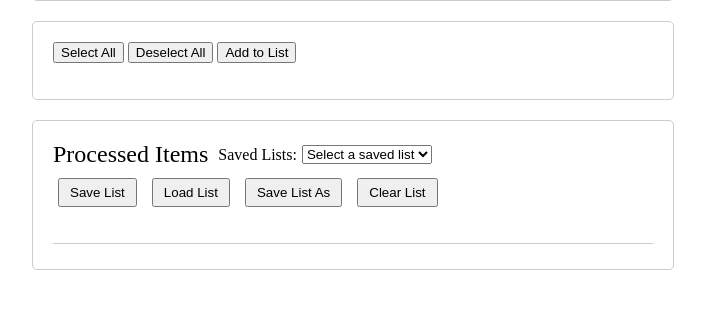
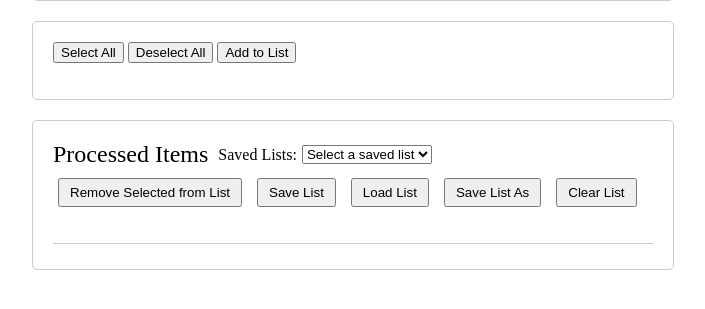
Before and after one commit to hitch-co/Kraken-Flix-Finder, a Python web app: template templates/index.html in a window 1280 px wide. Shown: the part 313-622 px from the top of the page, without its empty margins (287-992 px from the left). Run offline with Jinja, Linux system fonts and the light colour scheme; the template is opened without the code that fills it, so the values that code supplies are empty.

Commit message:
removeSelectedFromProcessedList() tested and implemented

```diff
--- a/static/css/search_page.css
+++ b/static/css/search_page.css
@@ -108,7 +108,7 @@ body {
     gap: 5px;
 }
 
-#saveListBtn, #loadListBtn, #saveAsListBtn, #clearListBtn {
+#saveListBtn, #loadListBtn, #saveAsListBtn, #clearListBtn, #removeFromListBtn {
     padding: 5px 10px; /* Adjust padding as needed */
     margin-left: 5px; /* Add some space between buttons */
 }
--- a/templates/index.html
+++ b/templates/index.html
@@ -74,7 +74,7 @@
 
         <!-- Group for the buttons -->
         <div class="processed-header-buttons">
-            <!-- <button id="saveListBtn" onclick="removeSelectedFromList()">Save List</button> -->
+            <button id="removeFromListBtn" onclick="removeSelectedFromProcessedList()">Remove Selected from List</button>
             <button id="saveListBtn" onclick="saveUpdatedList()">Save List</button>
             <button id="loadListBtn" onclick="fetchAndDisplayListItems()">Load List</button>
             <button id="saveAsListBtn" onclick="saveListAs()">Save List As</button>
@@ -449,6 +449,41 @@
         });
     }
 
+    function removeSelectedFromProcessedList() {
+    // Find all checkboxes in the processed list
+    var checkboxes = document.querySelectorAll('#processed-list input[type="checkbox"]');
+
+    // Filter out the checked ones and map to their corresponding idMovie
+    var checkedIds = Array.from(checkboxes)
+        .filter(checkbox => checkbox.checked)
+        .map(checkbox => window.processedItemsData[checkbox.value].idMovie);
+
+    // Now, use these ids to filter out the selected items from window.processedItemsData
+    window.processedItemsData = window.processedItemsData.filter(item => !checkedIds.includes(item.idMovie));
+
+    // Update the DOM after removal
+    var processedListElement = document.getElementById('processed-list');
+    processedListElement.innerHTML = ''; // Clear existing processed items before redisplay
+
+    window.processedItemsData.forEach(function(item, index) {
+        var li = document.createElement('li');
+
+        // Create a checkbox for each list item
+        var checkbox = document.createElement('input');
+        checkbox.type = 'checkbox';
+        checkbox.id = 'saved-item-' + index;
+        checkbox.value = index; // Assign the index in processedItemsData as the value
+        li.appendChild(checkbox);
+
+        // Append the checkbox and result text to the list item
+        var text = document.createTextNode(`${item.title_formatted} (ID: ${item.idMovie})`);
+        li.appendChild(text);
+
+        // Append the list item to the results list
+        processedListElement.appendChild(li);
+    });
+}
+
     function addToProcessedList() {
         var username = sessionStorage.getItem('username', 'not authenticated'); //TODO Does this need to be here?
 
```
